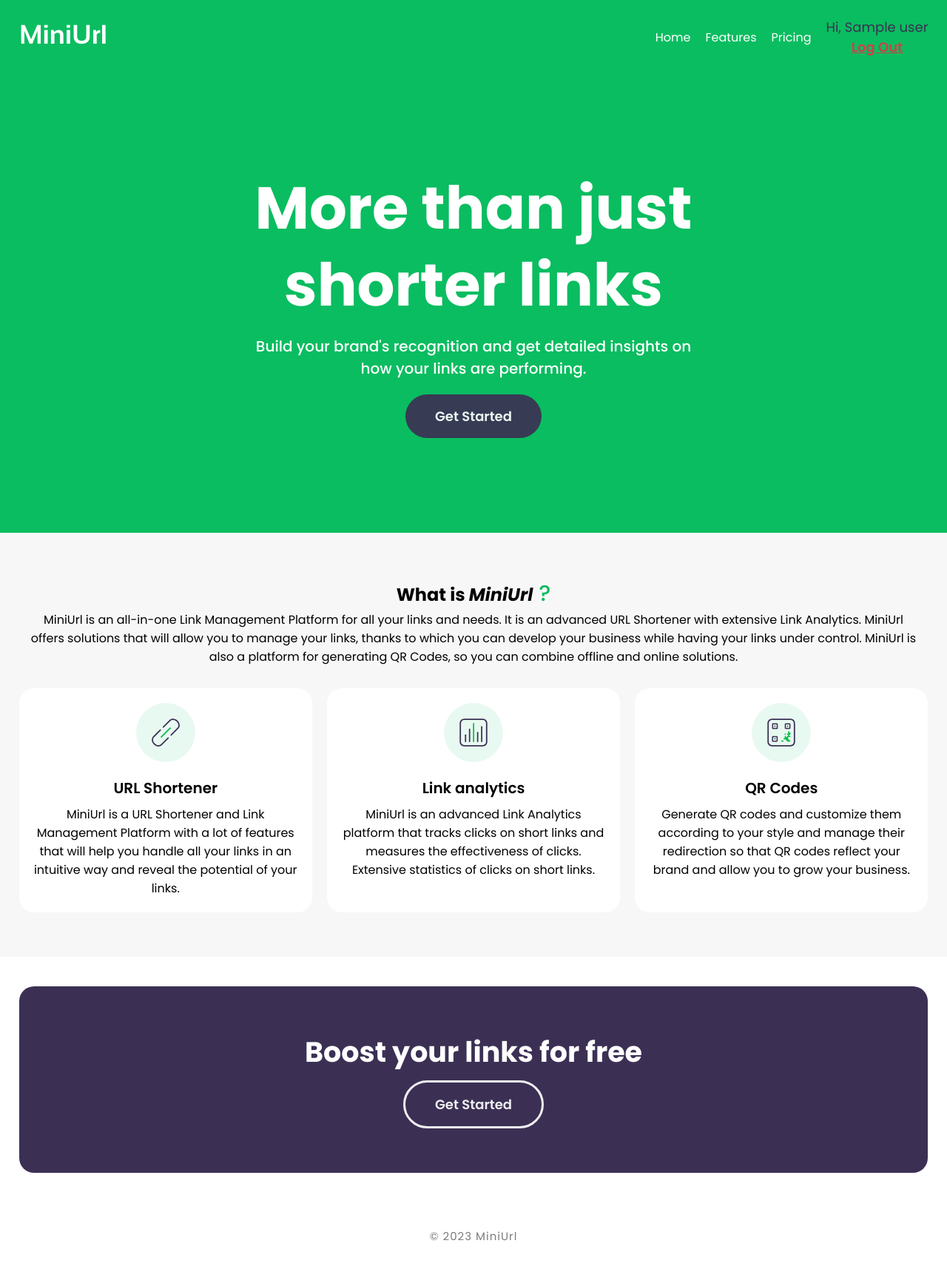
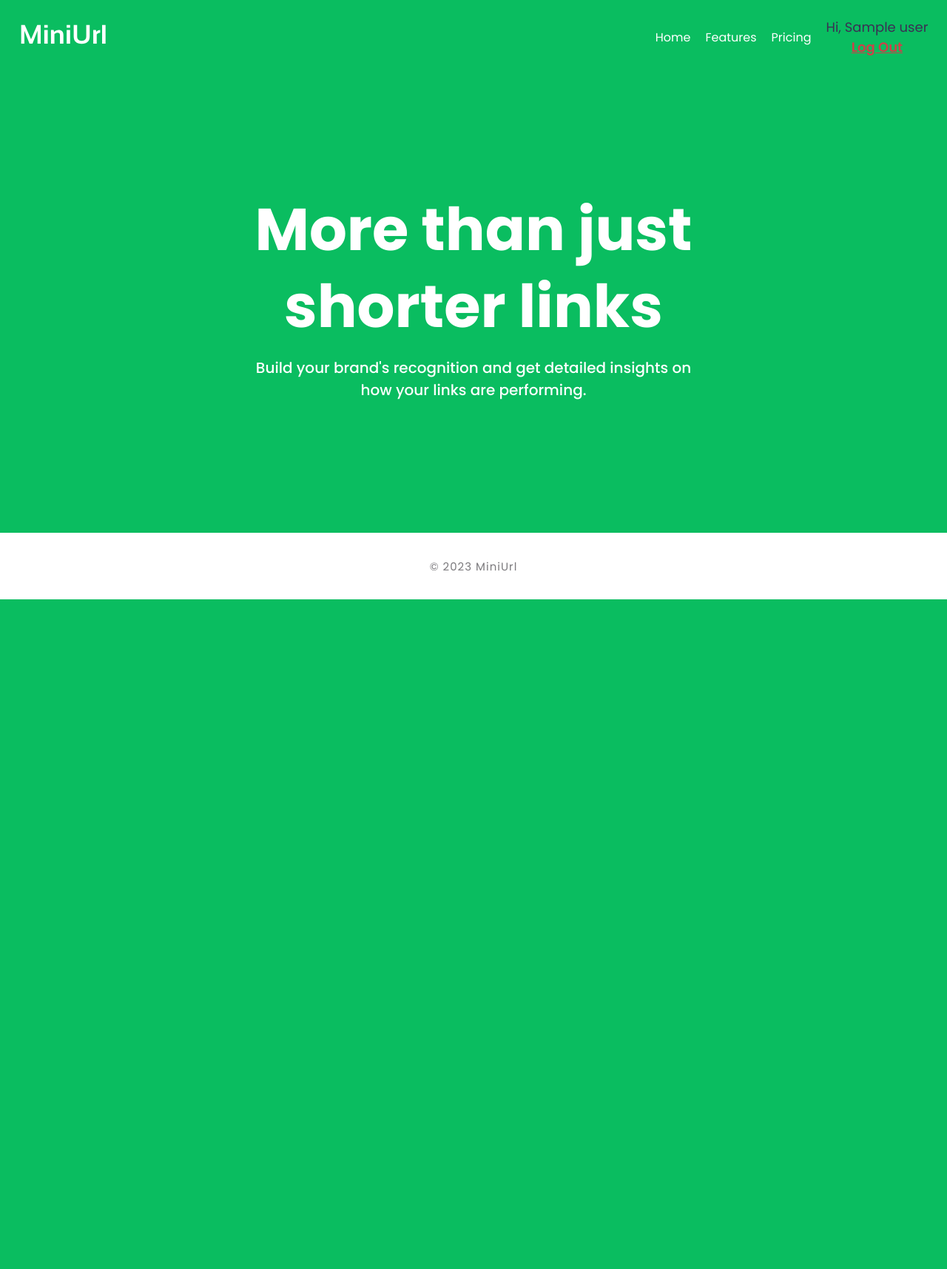
Before and after one commit to itsjatinnagar/miniurl, a Flask app: page / in a window 1280 px wide. Shown: the whole page at 74% size. After the commit the page ends 810 px from the top, so only its background shows below. Run offline with Flask 3, Linux system fonts and the light colour scheme; the visitor is signed in with stand-in values (Sample User, id 1); a database or web service that is not in the repository returns one stand-in record (values such as "Sample title"); some libraries are stand-ins or nearby versions.

Commit message:
Template Refactoring

```diff
--- a/app.py
+++ b/app.py
@@ -34,7 +34,7 @@ def index():
         if not result:
             return render_template('index.html')
         else:
-            return render_template('index.html', username = result[1].split('@')[0], host=request.host_url, data = data)
+            return render_template('user.html', username = result[1].split('@')[0], host=request.host_url, data = data)
 
 
 @app.route("/login", methods=['GET','POST'])
--- a/templates/index.html
+++ b/templates/index.html
@@ -1,70 +1,26 @@
-<!DOCTYPE html>
-<html lang="en">
-    <head>
-        <meta charset="UTF-8" />
-        <meta http-equiv="X-UA-Compatible" content="IE=edge" />
-        <meta name="viewport" content="width=device-width, initial-scale=1.0" />
-        <title>MiniUrl</title>
-        <link
-            rel="shortcut icon"
-            href="/static/images/favicon.ico"
-            type="image/x-icon"
-        />
-        <link rel="stylesheet" href="/static/css/style.css" />
-        <!-- {% if username %}
-        <script src="/static/js/shorten.js" defer></script>
-        {% else %}
-        <script src="/static/js/login.js" defer></script>
-        {% endif %} -->
+{% extends "layout.html" %} {% block scripts %}
 <script src="/static/js/login.js" defer></script>
 <script src="/static/js/script.js" defer></script>
-    </head>
-    <body>
-        <header>
-            <nav class="container">
-                <a href="{{ url_for('index') }}"
-                    ><img
-                        loading="eager"
-                        src="/static/images/logo.svg"
-                        alt="miniurl-logo"
-                /></a>
+{% endblock %} {% block menu %}
 <ul class="links" id="menu">
     <li><a href="{{ url_for('index') }}">Home</a></li>
     <li><a href="#features">Features</a></li>
     <li><a href="#pricing">Pricing</a></li>
-                    {% if username %}
-                    <div class="profile">
-                        <p>Hi, <span>{{ username }}</span></p>
-                        <a href="/logout" class="btn btn-logout">Log Out</a>
-                    </div>
-                    {% endif %}
 </ul>
-                <button id="btn-menu" data-action="open"></button>
-            </nav>
-            <section class="container hero">
-                <div class="wrapper">
-                    <h1>More than just shorter links</h1>
-                    <p>
-                        Build your brand's recognition and get detailed insights
-                        on how your links are performing.
-                    </p>
-                    <button class="btn btn-primary btn-get-started">
-                        Get Started
-                    </button>
-                </div>
-            </section>
-        </header>
+{% endblock %} {% block callToAction %}
+<button class="btn btn-primary btn-get-started">Get Started</button>
+{% endblock %} {% block main %}
 <main class="features" id="features">
     <div class="container">
         <h2>What is <i>MiniUrl</i><span> ?</span></h2>
         <p>
-                    MiniUrl is an all-in-one Link Management Platform for all
-                    your links and needs. It is an advanced URL Shortener with
-                    extensive Link Analytics. MiniUrl offers solutions that will
-                    allow you to manage your links, thanks to which you can
-                    develop your business while having your links under control.
-                    MiniUrl is also a platform for generating QR Codes, so you
-                    can combine offline and online solutions.
+            MiniUrl is an all-in-one Link Management Platform for all your links
+            and needs. It is an advanced URL Shortener with extensive Link
+            Analytics. MiniUrl offers solutions that will allow you to manage
+            your links, thanks to which you can develop your business while
+            having your links under control. MiniUrl is also a platform for
+            generating QR Codes, so you can combine offline and online
+            solutions.
         </p>
 
         <div class="card-wrapper">
@@ -78,10 +34,9 @@
                 </div>
                 <h3>URL Shortener</h3>
                 <p>
-                            MiniUrl is a URL Shortener and Link Management
-                            Platform with a lot of features that will help you
-                            handle all your links in an intuitive way and reveal
-                            the potential of your links.
+                    MiniUrl is a URL Shortener and Link Management Platform with
+                    a lot of features that will help you handle all your links
+                    in an intuitive way and reveal the potential of your links.
                 </p>
             </div>
             <div class="card">
@@ -94,10 +49,9 @@
                 </div>
                 <h3>Link analytics</h3>
                 <p>
-                            MiniUrl is an advanced Link Analytics platform that
-                            tracks clicks on short links and measures the
-                            effectiveness of clicks. Extensive statistics of
-                            clicks on short links.
+                    MiniUrl is an advanced Link Analytics platform that tracks
+                    clicks on short links and measures the effectiveness of
+                    clicks. Extensive statistics of clicks on short links.
                 </p>
             </div>
             <div class="card">
@@ -110,10 +64,9 @@
                 </div>
                 <h3>QR Codes</h3>
                 <p>
-                            Generate QR codes and customize them according to
-                            your style and manage their redirection so that QR
-                            codes reflect your brand and allow you to grow your
-                            business.
+                    Generate QR codes and customize them according to your style
+                    and manage their redirection so that QR codes reflect your
+                    brand and allow you to grow your business.
                 </p>
             </div>
         </div>
@@ -122,21 +75,16 @@
 <section class="pricing" id="pricing">
     <div class="container card-lg">
         <h2>Boost your links for free</h2>
-                <button class="btn btn-secondary btn-get-started">
-                    Get Started
-                </button>
+        <button class="btn btn-secondary btn-get-started">Get Started</button>
     </div>
 </section>
-        <footer>
-            <p>&copy; 2023 MiniUrl</p>
-        </footer>
-
+{% endblock %} {% block overlay %}
 <div class="overlay" id="overlay"></div>
 <div class="modal" id="modal">
     <h2>Get Started</h2>
     <p>
-                Welcome to MiniUrl, please put your credentials below to start
-                using the app
+        Welcome to MiniUrl, please put your credentials below to start using the
+        app
     </p>
     <form class="login">
         <div class="input-group">
@@ -150,42 +98,12 @@
         <div class="input-group">
             <label for="otp">Enter your code</label>
             <div class="otp-input" id="otp-input">
-                        <input
-                            type="text"
-                            id="otp"
-                            inputmode="numeric"
-                            required
-                        />
-                        <input
-                            type="text"
-                            inputmode="numeric"
-                            disabled
-                            required
-                        />
-                        <input
-                            type="text"
-                            inputmode="numeric"
-                            disabled
-                            required
-                        />
-                        <input
-                            type="text"
-                            inputmode="numeric"
-                            disabled
-                            required
-                        />
-                        <input
-                            type="text"
-                            inputmode="numeric"
-                            disabled
-                            required
-                        />
-                        <input
-                            type="text"
-                            inputmode="numeric"
-                            disabled
-                            required
-                        />
+                <input type="text" id="otp" inputmode="numeric" required />
+                <input type="text" inputmode="numeric" disabled required />
+                <input type="text" inputmode="numeric" disabled required />
+                <input type="text" inputmode="numeric" disabled required />
+                <input type="text" inputmode="numeric" disabled required />
+                <input type="text" inputmode="numeric" disabled required />
             </div>
         </div>
         <button
@@ -197,5 +115,4 @@
         </button>
     </form>
 </div>
-    </body>
-</html>
+{% endblock %}
--- /dev/null
+++ b/templates/layout.html
@@ -0,0 +1,45 @@
+<!DOCTYPE html>
+<html lang="en">
+    <head>
+        <meta charset="UTF-8" />
+        <meta http-equiv="X-UA-Compatible" content="IE=edge" />
+        <meta name="viewport" content="width=device-width, initial-scale=1.0" />
+        <title>MiniUrl</title>
+        <link
+            rel="shortcut icon"
+            href="/static/images/favicon.ico"
+            type="image/x-icon"
+        />
+        <link rel="stylesheet" href="/static/css/style.css" />
+        {% block scripts %} {% endblock %}
+    </head>
+    <body>
+        <header>
+            <nav class="container">
+                <a href="{{ url_for('index') }}"
+                    ><img
+                        loading="eager"
+                        src="/static/images/logo.svg"
+                        alt="miniurl-logo"
+                /></a>
+                {% block menu %} {% endblock %}
+                <button id="btn-menu" data-action="open"></button>
+            </nav>
+            <section class="container hero">
+                <div class="wrapper">
+                    <h1>More than just shorter links</h1>
+                    <p>
+                        Build your brand's recognition and get detailed insights
+                        on how your links are performing.
+                    </p>
+                    {% block callToAction %} {% endblock %}
+                </div>
+            </section>
+        </header>
+        {% block main %} {% endblock %}
+        <footer>
+            <p>&copy; 2023 MiniUrl</p>
+        </footer>
+        {% block overlay %} {% endblock %}
+    </body>
+</html>
--- /dev/null
+++ b/templates/user.html
@@ -0,0 +1,13 @@
+{% extends "layout.html" %} {% block scripts %}
+<script src="/static/js/script.js" defer></script>
+{% endblock %} {% block menu %}
+<ul class="links" id="menu">
+    <li><a href="{{ url_for('index') }}">Home</a></li>
+    <li><a href="#features">Features</a></li>
+    <li><a href="#pricing">Pricing</a></li>
+    <div class="profile">
+        <p>Hi, <span>{{ username }}</span></p>
+        <a href="/logout" class="btn btn-logout">Log Out</a>
+    </div>
+</ul>
+{% endblock %}
```
Lines whose indentation alone changed are shown as unchanged.
